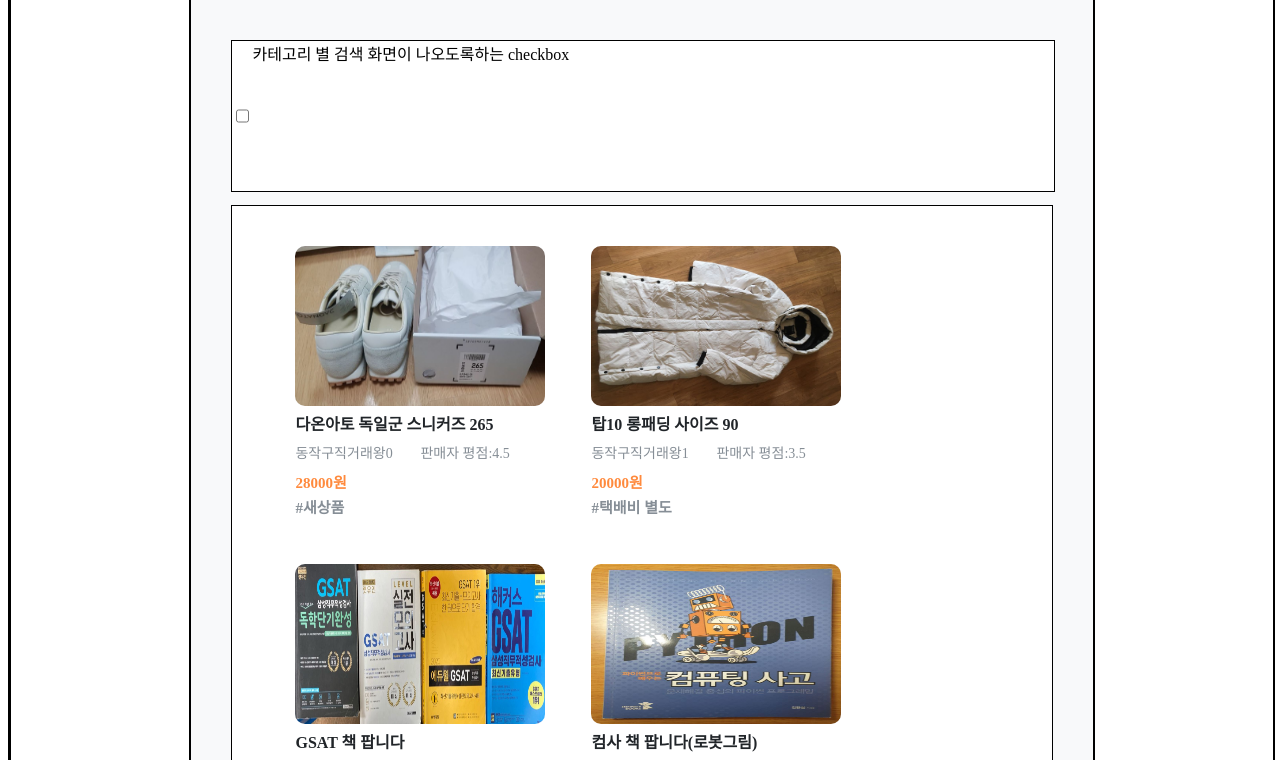
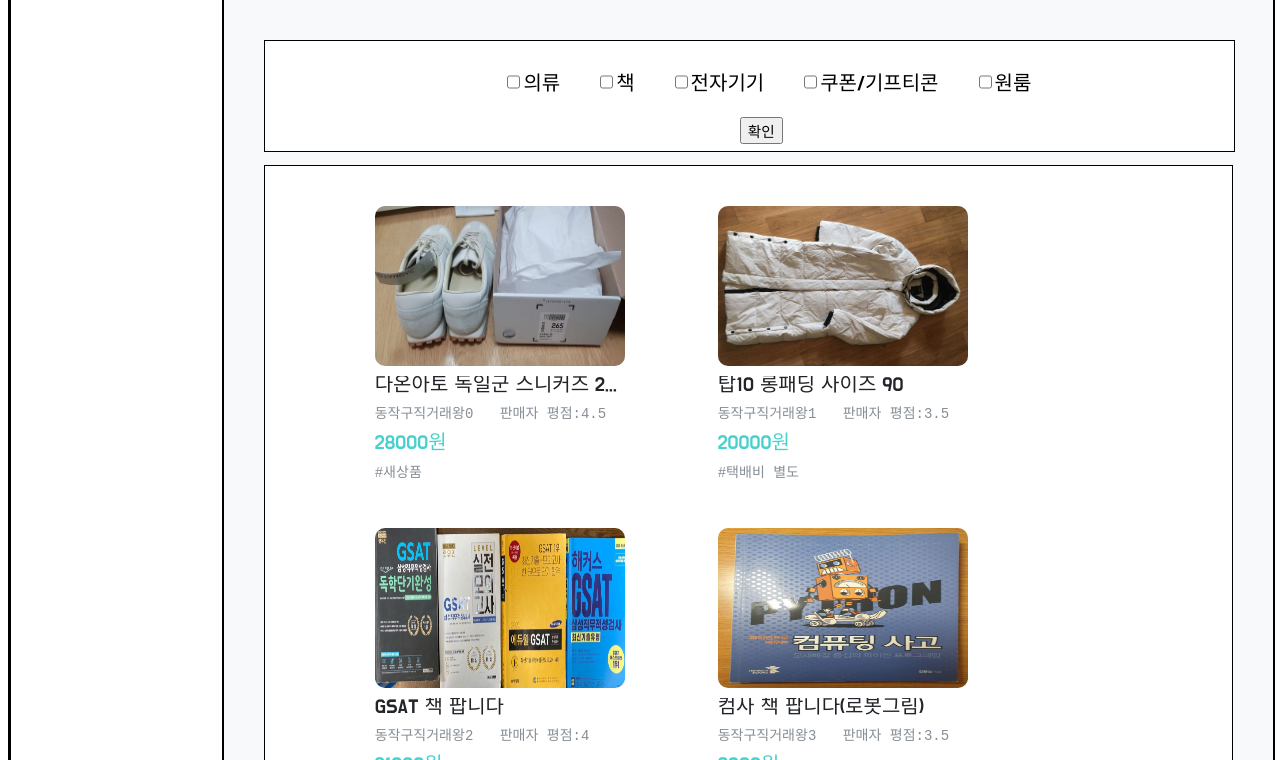
Before and after one commit to chlwotjd005/web_project, a plain HTML site: page productlist/product.html in a window 1280 px wide. Shown: the part 83-843 px from the top of the page. Drawn offline with Linux system fonts and the light colour scheme; a web font is replaced by a local one.

Commit message:
update javascript and add checkbox

```diff
--- a/productlist/css/productlist_grid.css
+++ b/productlist/css/productlist_grid.css
@@ -5,6 +5,9 @@
     height: 100%;
     /* padding: 0px 0 50px; */
     border: 1px solid black;
+    /* font-family: 'Do Hyeon', 'sans-serif'; */
+    font-family: 'Nanum Gothic Coding', monospace;
+    font-weight: 500;
 }
 
 /* head */
@@ -39,6 +42,8 @@
     /* max-height: 1500px; */
     border: 1px solid black;
     display: flex;
+    font-size: 20px;
+
 
 }
 
@@ -67,11 +72,42 @@ img{
 #selection_bar{
     border: 1px solid black;
     width: 100%;
-    height: 150px;
+    height: 110px;
     margin-top: 0pt;
     background-color: white;
     align-content: center;
+    /* display: flex; */
+
+}
+
+.wrap_checkbox{
     display: flex;
+    /* border: 5px solid black; */
+    margin: auto;
+    /* margin-left: 20pt; */
+    padding-top: 14pt;
+    justify-content: center;
+    font-family: 'Do Hyeon', 'sans-serif';
+    font-size: 15pt;
+}
+
+.ok_button{
+    /* border: 5px solid black; */
+    align-items: center;
+}
+
+.button{
+    margin-left: 49%;
+    margin-top: 15pt;
+    font-family: 'Nanum Gothic Coding', monospace;
+    font-size: 11pt;
+}
+
+.check_element{
+    /* margin-left: 30pt; */
+    /* margin: auto; */
+    padding: auto;
+    margin-left: 30pt;
 }
 
 #productlist_wrap{
@@ -91,9 +127,10 @@ img{
     width: 250px;
     /* margin-right: 40px; */
     margin-bottom: 40px;
-    margin-left: 23px;
+    margin-left: 70px;
     margin-right: 23px;
     /* border: 1px solid black; */
+
 }
 
 .product_image{
@@ -106,14 +143,16 @@ img{
 
 .product_title{
     display: block;
-    font-weight: 600;
+    font-weight: 500;
     color: #212529;
-    font-size: 16px;
+    font-size: 20px;
     line-height: 18px;
     margin-top: 10px;
     white-space: nowrap;
     overflow: hidden;
     text-overflow: ellipsis;
+    font-family: 'Do Hyeon', 'sans-serif';
+
 }
 
 .seller-info{
@@ -123,6 +162,7 @@ img{
     display: flex;
     padding-top: 5px;
     padding-bottom: 5px;
+    /* font-size: 20px; */
 }
 
 /* .seller-name{
@@ -150,17 +190,21 @@ img{
 }
 
 .product_price{
-    font-weight: 600;
-    color: #ff8a3d;
-    font-size: 15px;
+    font-weight: 500;
+    /* color: #ff8a3d; */
+    color: mediumturquoise;
+    ;
+    font-size: 20px;
     line-height: 18px;
     margin-top: 6px;
+    font-family: 'Do Hyeon', 'sans-serif';
+
 }
 
 .product_hashtag{
-    font-weight: 600;
+    font-weight: 500;
     color:  #868e96;
-    font-size: 15px;
+    font-size: 14px;
     line-height: 2px;
     margin-top: 1px;
 }
--- a/productlist/product.html
+++ b/productlist/product.html
@@ -6,6 +6,8 @@
     <title>제품 리스트</title>
     <link href="http://fonts.googleapis.com/css?family=Roboto:400,100" rel="stylesheet">
     <link href="https://fonts.googleapis.com/css2?family=Sansita+Swashed:wght@500&display=swap" rel="stylesheet">
+    <link href="https://fonts.googleapis.com/css2?family=Do+Hyeon&display=swap" rel="stylesheet">
+    <link href="https://fonts.googleapis.com/css2?family=Nanum+Gothic+Coding&display=swap" rel="stylesheet">
     <link rel="stylesheet" href="css/productlist_grid.css">
     <link rel="stylesheet" href="css/productlist.css">
   </head>
@@ -29,11 +31,21 @@
 
         <div class = "main">
             <section id="category_bar">
-
+               <!-- aas  -->
             </section>
             <section id="thema_container">
                 <section id="selection_bar">
-                    <input type="checkbox" name="chk_info" value="학교 직거래" class = "check_element">카테고리 별 검색 화면이 나오도록하는 checkbox
+                    <div class = "wrap_checkbox">
+                        <input type="checkbox" name="chk_info" value="의류" class = "check_element">의류
+                        <input type="checkbox" name="chk_info" value="책" class = "check_element">책
+                        <input type="checkbox" name="chk_info" value="전자기기" class = "check_element">전자기기
+                        <input type="checkbox" name="chk_info" value="쿠폰/기프티콘" class = "check_element">쿠폰/기프티콘
+                        <input type="checkbox" name="chk_info" value="원룸" class = "check_element">원룸
+
+                    </div>
+                    <div class = "ok_button">
+                        <button class="button" onclick="window.open('https://www.naver.com')"><span>확인</span></button>
+                    </div>
                 </section>
 
                 <section id="productlist_wrap">
@@ -122,9 +134,9 @@
                 </section>
 
             </section>
-            <section id="free_space_main">
+            <!-- <section id="free_space_main">
 
-            </section>
+            </section> -->
         </div>
 
     <!-- FOOTER -->
```
